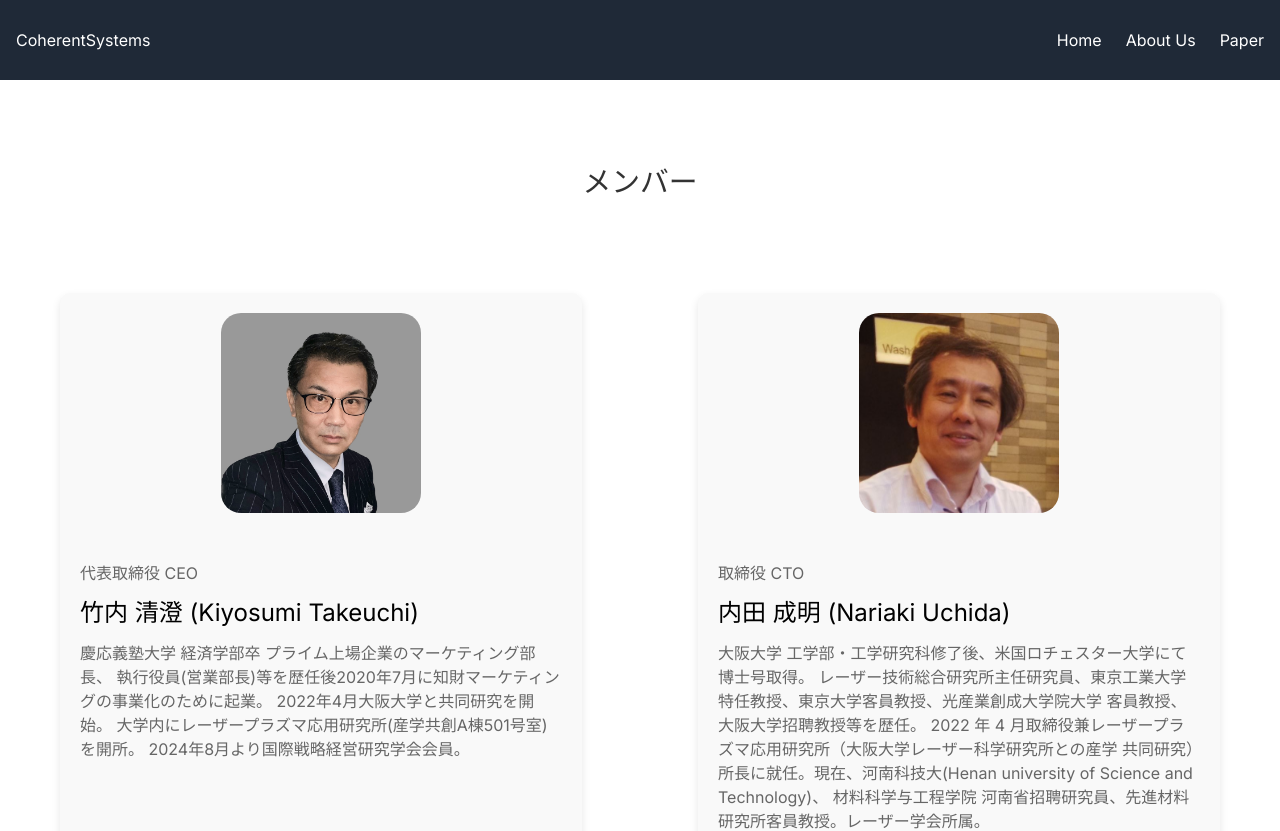
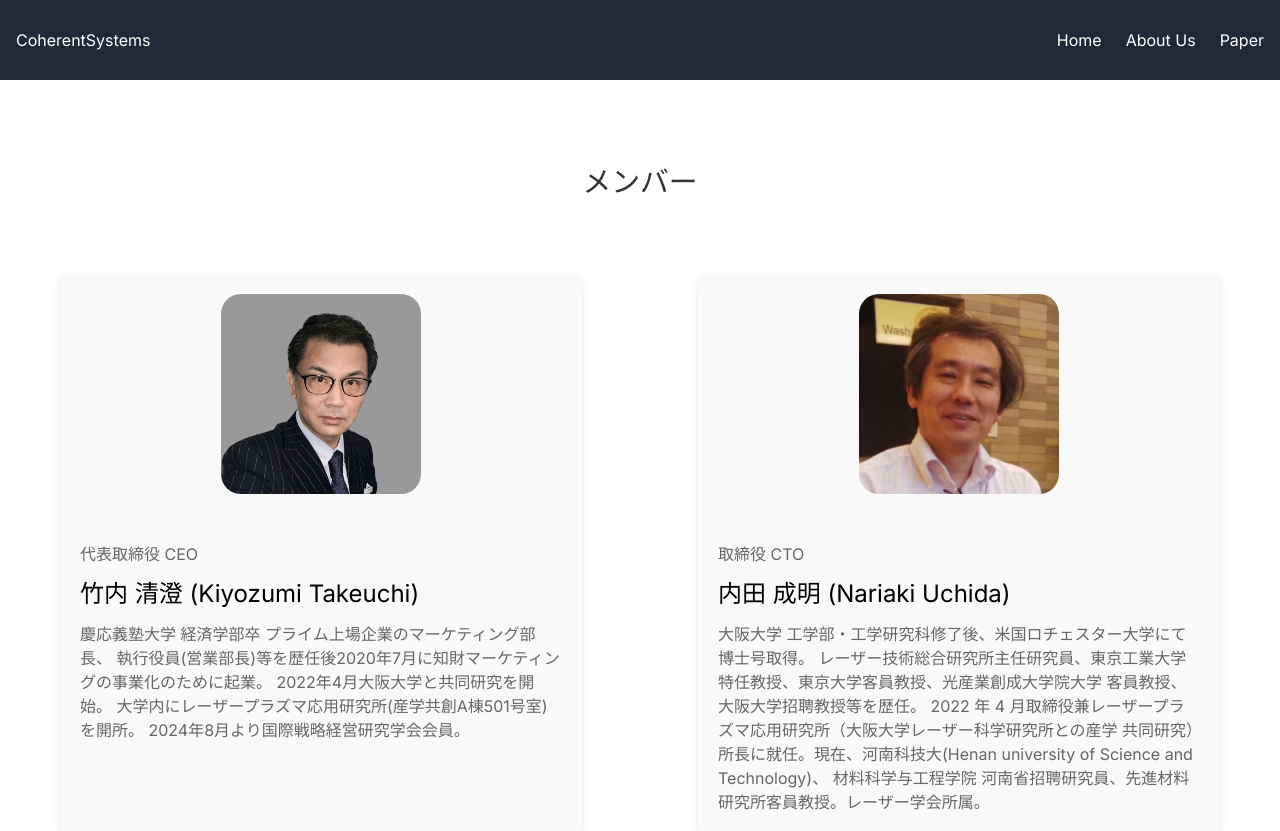
Before and after one commit to yukitchen01/coherent-systems, a Next.js app: page /about in a window 1280 px wide. Shown: the top 831 px of the page. Built offline with nearby package versions, Linux system fonts and the light colour scheme; a web font is replaced by a local one.

Commit message:
Update page.tsx
Fixed typo and edited meta tag

```diff
--- a/app/about/page.tsx
+++ b/app/about/page.tsx
@@ -8,13 +8,13 @@ export default function About() {
     <Head>
       <title>株式会社コヒーレントシステムズ - 会社概要</title>
           <meta name="description" content="株式会社コヒーレントシステムズの会社概要とメンバー紹介" />
-          <meta name="keywords" content="コヒーレント, 会社概要, レーザー技術, 再生可能エネルギー, 宇宙デブリ" />
+          <meta name="keywords" content="コヒーレント, レーザープラズマ, 再生可能エネルギー, 宇宙デブリ, Nariaki Uchida, 内田成明, Kiyozumi Takeuchi, 竹内清澄" />
           <meta property="og:title" content="株式会社コヒーレントシステムズ - 会社概要" />
           <meta property="og:description" content="株式会社コヒーレントシステムズの会社概要、代表挨拶、研究内容などの詳細情報。" />
     </Head>
     <div className={styles.container}>
         <div className={styles.companyOverview}>
-            <h2>メンバー</h2>
+            <h1>メンバー</h1>
         </div>
       {/* Cards for CEO and CTO */}
       <div className={styles.cardsContainer}>
@@ -28,7 +28,7 @@ export default function About() {
             className={styles.cardImage}
           />
           <p>代表取締役 CEO</p>
-          <h2>竹内 清澄 (Kiyosumi Takeuchi)</h2>
+          <h2>竹内 清澄 (Kiyozumi Takeuchi)</h2>
           <p>慶応義塾大学 経済学部卒 プライム上場企業のマーケティング部長、
             執行役員(営業部長)等を歴任後2020年7月に知財マーケティングの事業化のために起業。
             2022年4月大阪大学と共同研究を開始。
```
